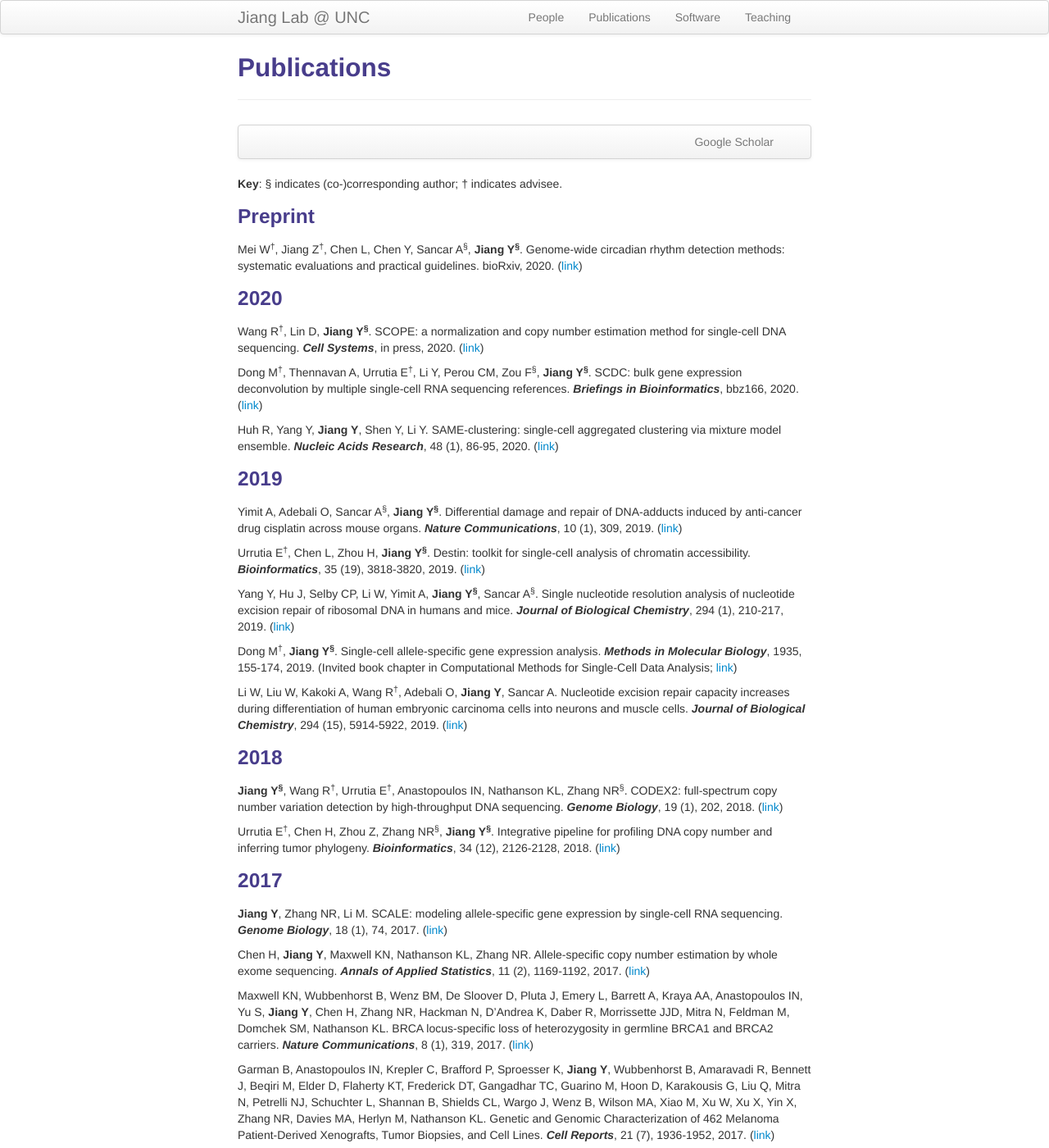
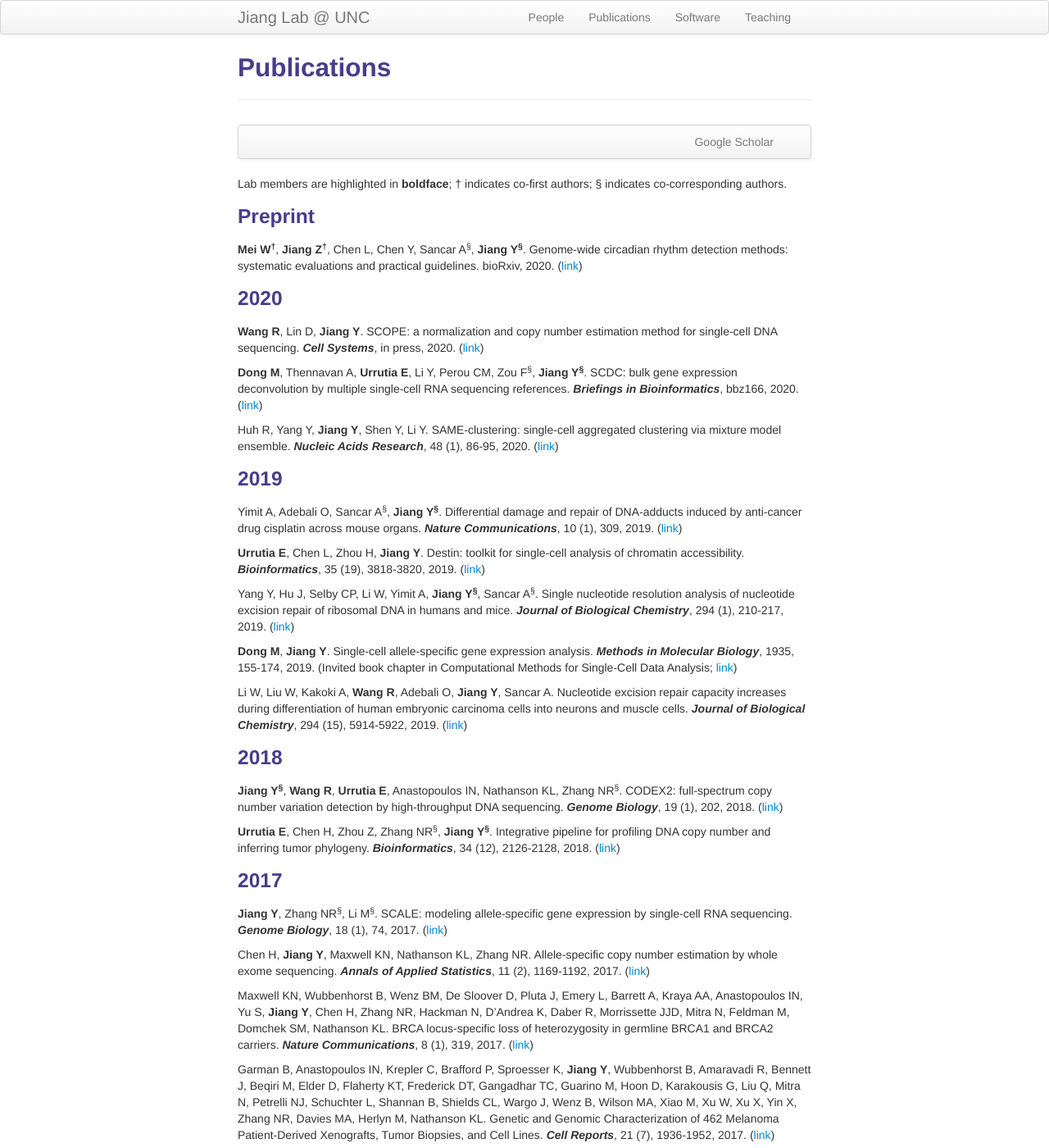
Before and after one commit to yuchaojiang/yuchaojiang.github.io, a Jekyll site: the page built from pages/pubs.md, in a window 1280 px wide and 1400 px high. Shown: the whole window at 82% size. Built offline with Jekyll 4.4.1, drawn with Linux system fonts in a browser that asks for light colours.

Commit message:
Update pubs.md

```diff
--- a/pages/pubs.md
+++ b/pages/pubs.md
@@ -12,17 +12,17 @@ description: Yuchao Jiang's publications
   </div>
 </div>
 
-**Key**: &sect; indicates (co-)corresponding author; &dagger; indicates advisee.
+Lab members are highlighted in **boldface**; &dagger; indicates co-first authors; &sect; indicates co-corresponding authors.
 
 ### Preprint
 
-Mei W<sup>&dagger;</sup>, Jiang Z<sup>&dagger;</sup>, Chen L, Chen Y, Sancar A<sup>&sect;</sup>, **Jiang Y<sup>&sect;</sup>**. Genome-wide circadian rhythm detection methods: systematic evaluations and practical guidelines. bioRxiv, 2020. ([link](https://www.biorxiv.org/content/10.1101/2020.04.04.024729v1))
+**Mei W<sup>&dagger;</sup>**, **Jiang Z<sup>&dagger;</sup>**, Chen L, Chen Y, Sancar A<sup>&sect;</sup>, **Jiang Y<sup>&sect;</sup>**. Genome-wide circadian rhythm detection methods: systematic evaluations and practical guidelines. bioRxiv, 2020. ([link](https://www.biorxiv.org/content/10.1101/2020.04.04.024729v1))
 
 ### 2020
 
-Wang R<sup>&dagger;</sup>, Lin D, **Jiang Y<sup>&sect;</sup>**. SCOPE: a normalization and copy number estimation method for single-cell DNA sequencing. ***Cell Systems***, in press, 2020. ([link](https://www.biorxiv.org/content/10.1101/594267v2))
+**Wang R**, Lin D, **Jiang Y**. SCOPE: a normalization and copy number estimation method for single-cell DNA sequencing. ***Cell Systems***, in press, 2020. ([link](https://www.biorxiv.org/content/10.1101/594267v2))
 
-Dong M<sup>&dagger;</sup>, Thennavan A, Urrutia E<sup>&dagger;</sup>, Li Y, Perou CM, Zou F<sup>&sect;</sup>, **Jiang Y<sup>&sect;</sup>**. SCDC: bulk gene expression deconvolution by multiple single-cell RNA sequencing references. ***Briefings in Bioinformatics***, bbz166, 2020. ([link](https://academic.oup.com/bib/advance-article/doi/10.1093/bib/bbz166/5699815))
+**Dong M**, Thennavan A, **Urrutia E**, Li Y, Perou CM, Zou F<sup>&sect;</sup>, **Jiang Y<sup>&sect;</sup>**. SCDC: bulk gene expression deconvolution by multiple single-cell RNA sequencing references. ***Briefings in Bioinformatics***, bbz166, 2020. ([link](https://academic.oup.com/bib/advance-article/doi/10.1093/bib/bbz166/5699815))
 
 Huh R, Yang Y, **Jiang Y**, Shen Y, Li Y. SAME-clustering: single-cell aggregated clustering via mixture model ensemble. ***Nucleic Acids Research***, 48 (1), 86-95, 2020. ([link](https://academic.oup.com/nar/article/48/1/86/5644992))
 
@@ -30,23 +30,23 @@ Huh R, Yang Y, **Jiang Y**, Shen Y, Li Y. SAME-clustering: single-cell aggregate
 
 Yimit A, Adebali O, Sancar A<sup>&sect;</sup>, **Jiang Y<sup>&sect;</sup>**. Differential damage and repair of DNA-adducts induced by anti-cancer drug cisplatin across mouse organs. ***Nature Communications***, 10 (1), 309, 2019. ([link](https://www.nature.com/articles/s41467-019-08290-2))
 
-Urrutia E<sup>&dagger;</sup>, Chen L, Zhou H, **Jiang Y<sup>&sect;</sup>**. Destin: toolkit for single-cell analysis of chromatin accessibility. ***Bioinformatics***, 35 (19), 3818-3820, 2019. ([link](https://academic.oup.com/bioinformatics/article/35/19/3818/5367832/))
+**Urrutia E**, Chen L, Zhou H, **Jiang Y**. Destin: toolkit for single-cell analysis of chromatin accessibility. ***Bioinformatics***, 35 (19), 3818-3820, 2019. ([link](https://academic.oup.com/bioinformatics/article/35/19/3818/5367832/))
 
 Yang Y, Hu J, Selby CP, Li W, Yimit A, **Jiang Y<sup>&sect;</sup>**, Sancar A<sup>&sect;</sup>. Single nucleotide resolution analysis of nucleotide excision repair of ribosomal DNA in humans and mice. ***Journal of Biological Chemistry***, 294 (1), 210-217, 2019. ([link](http://www.jbc.org/content/294/1/210.short))
 
-Dong M<sup>&dagger;</sup>, **Jiang Y<sup>&sect;</sup>**. Single-cell allele-specific gene expression analysis. ***Methods in Molecular Biology***, 1935, 155-174, 2019. (Invited book chapter in Computational Methods for Single-Cell Data Analysis; [link](https://link.springer.com/protocol/10.1007%2F978-1-4939-9057-3_11))
+**Dong M**, **Jiang Y**. Single-cell allele-specific gene expression analysis. ***Methods in Molecular Biology***, 1935, 155-174, 2019. (Invited book chapter in Computational Methods for Single-Cell Data Analysis; [link](https://link.springer.com/protocol/10.1007%2F978-1-4939-9057-3_11))
 
-Li W, Liu W, Kakoki A, Wang R<sup>&dagger;</sup>, Adebali O, **Jiang Y**, Sancar A. Nucleotide excision repair capacity increases during differentiation of human embryonic carcinoma cells into neurons and muscle cells. ***Journal of Biological Chemistry***, 294 (15), 5914-5922, 2019. ([link](http://www.jbc.org/content/294/15/5914))
+Li W, Liu W, Kakoki A, **Wang R**, Adebali O, **Jiang Y**, Sancar A. Nucleotide excision repair capacity increases during differentiation of human embryonic carcinoma cells into neurons and muscle cells. ***Journal of Biological Chemistry***, 294 (15), 5914-5922, 2019. ([link](http://www.jbc.org/content/294/15/5914))
 
 ### 2018
 
-**Jiang Y<sup>&sect;</sup>**, Wang R<sup>&dagger;</sup>, Urrutia E<sup>&dagger;</sup>, Anastopoulos IN, Nathanson KL, Zhang NR<sup>&sect;</sup>. CODEX2: full-spectrum copy number variation detection by high-throughput DNA sequencing. ***Genome Biology***, 19 (1), 202, 2018. ([link](https://genomebiology.biomedcentral.com/articles/10.1186/s13059-018-1578-y))
+**Jiang Y<sup>&sect;</sup>**, **Wang R**, **Urrutia E**, Anastopoulos IN, Nathanson KL, Zhang NR<sup>&sect;</sup>. CODEX2: full-spectrum copy number variation detection by high-throughput DNA sequencing. ***Genome Biology***, 19 (1), 202, 2018. ([link](https://genomebiology.biomedcentral.com/articles/10.1186/s13059-018-1578-y))
 
-Urrutia E<sup>&dagger;</sup>, Chen H, Zhou Z, Zhang NR<sup>&sect;</sup>, **Jiang Y<sup>&sect;</sup>**. Integrative pipeline for profiling DNA copy number and inferring tumor phylogeny. ***Bioinformatics***, 34 (12), 2126-2128, 2018. ([link](https://doi.org/10.1093/bioinformatics/bty057))
+**Urrutia E**, Chen H, Zhou Z, Zhang NR<sup>&sect;</sup>, **Jiang Y<sup>&sect;</sup>**. Integrative pipeline for profiling DNA copy number and inferring tumor phylogeny. ***Bioinformatics***, 34 (12), 2126-2128, 2018. ([link](https://doi.org/10.1093/bioinformatics/bty057))
 
 ### 2017
 
-**Jiang Y**, Zhang NR, Li M. SCALE: modeling allele-specific gene expression by single-cell RNA sequencing. ***Genome Biology***, 18 (1), 74, 2017. ([link](https://genomebiology.biomedcentral.com/articles/10.1186/s13059-017-1200-8))
+**Jiang Y**, Zhang NR<sup>&sect;</sup>, Li M<sup>&sect;</sup>. SCALE: modeling allele-specific gene expression by single-cell RNA sequencing. ***Genome Biology***, 18 (1), 74, 2017. ([link](https://genomebiology.biomedcentral.com/articles/10.1186/s13059-017-1200-8))
 
 Chen H, **Jiang Y**, Maxwell KN, Nathanson KL, Zhang NR. Allele-specific copy number estimation by whole exome sequencing. ***Annals of Applied Statistics***, 11 (2), 1169-1192, 2017. ([link](http://projecteuclid.org/euclid.aoas/1500537739))
 
```
